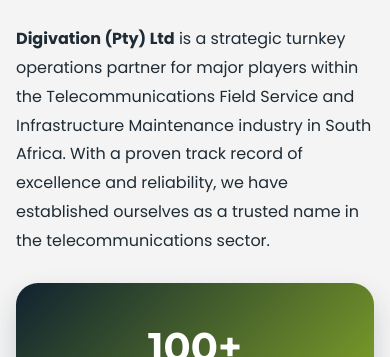
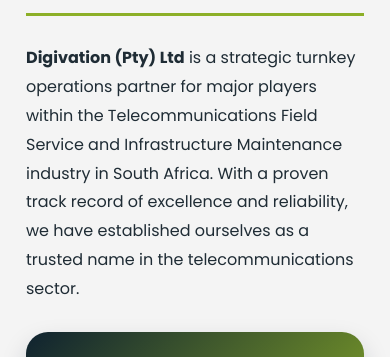
Before and after one commit to maru-online/digivation-profile, a plain HTML site: page index.html in a window 390 px wide. Shown: the part 803-1160 px from the top of the page. Drawn offline with Linux system fonts and the light colour scheme.

Commit message:
feat: Add 10px margin for mobile content spacing
📱 Mobile Edge Spacing:
- Added 10px horizontal margin to container on mobile (≤768px)
- Added 10px horizontal margin to container on small phones (≤480px)
- Prevents content from touching screen edges on mobile devices
- Improves readability and visual comfort on mobile screens
- Maintains consistent spacing across all mobile breakpoints

✨ Benefits:
- Better visual hierarchy on mobile
- Improved touch target accessibility
- Professional mobile appearance
- Content doesn't feel cramped against screen edges

```diff
--- a/index.html
+++ b/index.html
@@ -601,7 +601,7 @@
       /* Mobile Responsive Design */
       @media (max-width: 768px) {
         .container {
-          margin: 0;
+          margin: 0 10px;
           box-shadow: none;
         }
 
@@ -670,6 +670,10 @@
 
       /* Small phones */
       @media (max-width: 480px) {
+        .container {
+          margin: 0 10px;
+        }
+
         .cover {
           padding: var(--space-3);
           min-height: 70vh;
```
